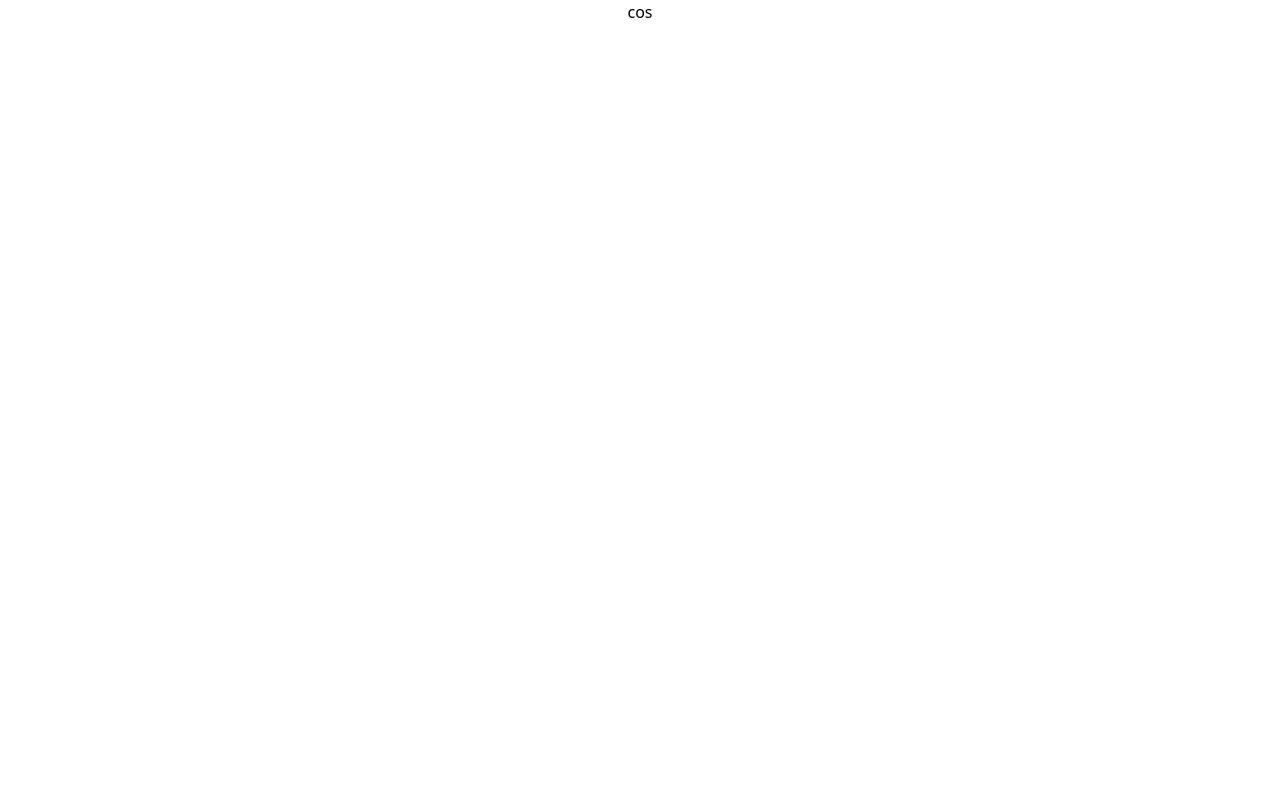
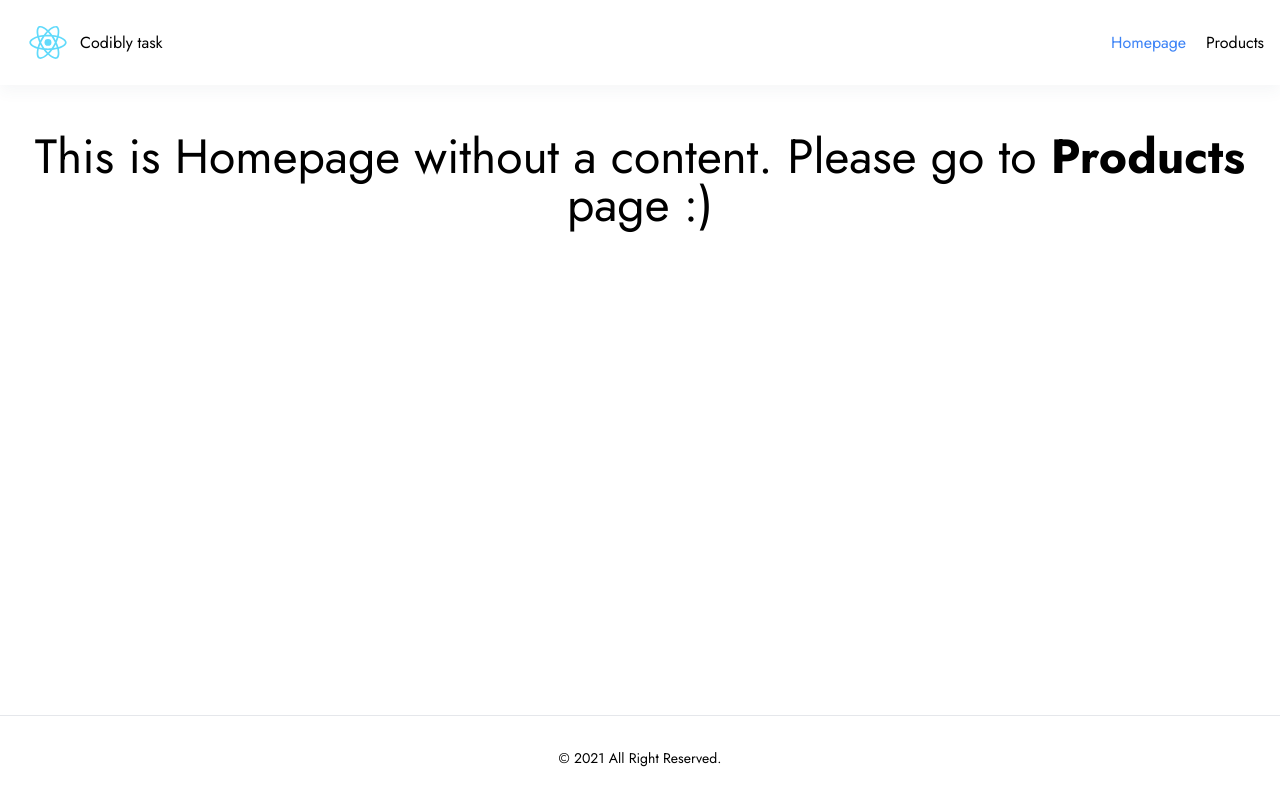
Before and after one commit to DamianTarczon/codibly-task, a React (Create React App) app: page / in a window 1280 px wide. Built offline with nearby package versions, Linux system fonts and the light colour scheme.

Commit message:
layout added / products page added

```diff
--- a/package.json
+++ b/package.json
@@ -43,6 +43,7 @@
   "devDependencies": {
     "@types/node-sass": "^4.11.7",
     "node-sass": "^7.0.3",
+    "react-router-dom": "^6.22.3",
     "sass": "^1.72.0",
     "tailwindcss": "^3.4.1"
   }
--- a/src/App.tsx
+++ b/src/App.tsx
@@ -1,8 +1,22 @@
+import { Route, Routes } from 'react-router-dom';
+import Home from './pages/Home';
+import Products from './pages/Products';
+import NotFound from './pages/NotFound';
+import Header from './components/navigations/Header';
+import Footer from './components/navigations/Footer';
 
 function App() {
   return (
-    <div className="flex justify-center">
-        cos
+    <div className='flex flex-col min-h-screen'>
+        <Header />
+        <div className='flex-1 main-container'>
+            <Routes>
+                <Route path="/" element={<Home />} />
+                <Route path="/products" element={<Products />} />
+                <Route path="*" element={<NotFound />} />
+            </Routes>
+        </div>
+        <Footer />
     </div>
   );
 }
--- /dev/null
+++ b/src/components/navigations/Footer.jsx
@@ -0,0 +1,11 @@
+function Footer() {
+    return (
+        <div className="w-full border-t border-gray-200">
+            <div className="main-container py-8 flex justify-center items-center">
+                <p className="text-sm">© 2021 All Right Reserved.</p>
+            </div>
+        </div>
+    );
+  }
+
+  export default Footer;
--- /dev/null
+++ b/src/components/navigations/Header.jsx
@@ -0,0 +1,35 @@
+import { NavLink } from 'react-router-dom';
+import logo from '../../logo.svg'
+
+function Header() {
+    return (
+        <nav className="w-full shadow-nav">
+            <div className="main-container py-5 flex flex-wrap gap-5 justify-between items-center">
+                <NavLink to="/" className='flex items-center'>
+                    <img src={logo} className='w-16' alt="logo" />
+                    <p>Codibly task</p>
+                </NavLink>
+                <ul className='flex gap-5 items-center'>
+                    <li>
+                        <NavLink
+                            to="/"
+                            className={({isActive}) => isActive ? 'text-blue-500': '' }
+                        >
+                            Homepage
+                        </NavLink>
+                    </li>
+                    <li>
+                        <NavLink
+                            to="/products"
+                            className={({isActive}) => isActive ? 'text-blue-500': '' }
+                        >
+                            Products
+                        </NavLink>
+                    </li>
+                </ul>
+            </div>
+        </nav>
+    );
+  }
+
+  export default Header;
--- a/src/index.scss
+++ b/src/index.scss
@@ -1,7 +1,24 @@
+@import url('https://fonts.googleapis.com/css2?family=Jost:ital,wght@0,100..900;1,100..900&display=swap');
+
 @tailwind base;
 @tailwind components;
 @tailwind utilities;
 
-body {
-  margin: 0;
+@layer components {
+    .main-container {
+        @apply container mx-auto px-4 py-12;
+    }
+
+    .animation-300 {
+      @apply transition-all duration-300 ease-in-out;
+    }
+
+    .animation-500 {
+        @apply transition-all duration-500 ease-in-out;
+    }
 }
+
+html{
+    font-family: 'Jost', sans-serif;
+    margin: 0;
+}
--- a/src/index.tsx
+++ b/src/index.tsx
@@ -3,13 +3,16 @@ import ReactDOM from 'react-dom/client';
 import './index.scss';
 import App from './App';
 import reportWebVitals from './reportWebVitals';
+import { BrowserRouter } from 'react-router-dom';
 
 const root = ReactDOM.createRoot(
   document.getElementById('root') as HTMLElement
 );
 root.render(
   <React.StrictMode>
-    <App />
+    <BrowserRouter>
+        <App />
+    </BrowserRouter>
   </React.StrictMode>
 );
 
--- /dev/null
+++ b/src/pages/Home.tsx
@@ -0,0 +1,9 @@
+function Home() {
+    return (
+        <div className="w-full flex justify-center font-semobiold text-5xl text-center">
+            <p>This is Homepage without a content. Please go to <strong>Products</strong> page :)</p>
+        </div>
+    );
+  }
+
+  export default Home;
--- /dev/null
+++ b/src/pages/NotFound.tsx
@@ -0,0 +1,9 @@
+function NotfOUND() {
+    return (
+        <div className="w-full flex justify-center font-semobiold text-5xl text-center">
+            <p>404 Not found</p>
+        </div>
+    );
+  }
+
+  export default NotfOUND;
--- /dev/null
+++ b/src/pages/Products.tsx
@@ -0,0 +1,44 @@
+import { useEffect, useState } from "react";
+import Product from '../types/productType'
+
+function Products() {
+  const [products, setProducts] = useState([]);
+
+  useEffect(() => {
+    const fetchProducts = async () => {
+      try {
+        const response = await fetch("https://reqres.in/api/products?page=1");
+        if (!response.ok) {
+          throw new Error("Something went wrong");
+        }
+        const data = await response.json();
+        setProducts(data.data);
+      } catch (error) {
+        console.error("Failed to fetch products:", error);
+      }
+    };
+
+    fetchProducts();
+  }, []);
+
+  const productsList = products.map((product: Product) => {
+    return (
+        <div key={product.id} className="border p-4" style={{backgroundColor: product.color}}>
+        <h3 className="text-xl">{product.name}</h3>
+        <p>Year: {product.year}</p>
+        <p>ID: {product.id}</p>
+        <p>Color: {product.color}</p>
+        </div>
+    )
+  })
+
+  return (
+    <div>
+      <div className="grid grid-cols-1 md:grid-cols-3 gap-4">
+        {productsList}
+      </div>
+    </div>
+  );
+}
+
+export default Products;
--- /dev/null
+++ b/src/types/productType.ts
@@ -0,0 +1,7 @@
+export default interface Product {
+    id: number;
+    name: string;
+    year: number;
+    color: string;
+    pantone_value: string;
+}
--- a/tailwind.config.js
+++ b/tailwind.config.js
@@ -4,7 +4,11 @@ module.exports = {
     "./src/**/*.{js,jsx,ts,tsx}",
   ],
   theme: {
-    extend: {},
+    extend: {
+        boxShadow: {
+            nav: '0px 6px 15px 0px #404F680D'
+        },
+    },
   },
   plugins: [],
 }
```
Also changed, not shown: 1 other file (tests, documents, lock files or other folders).
